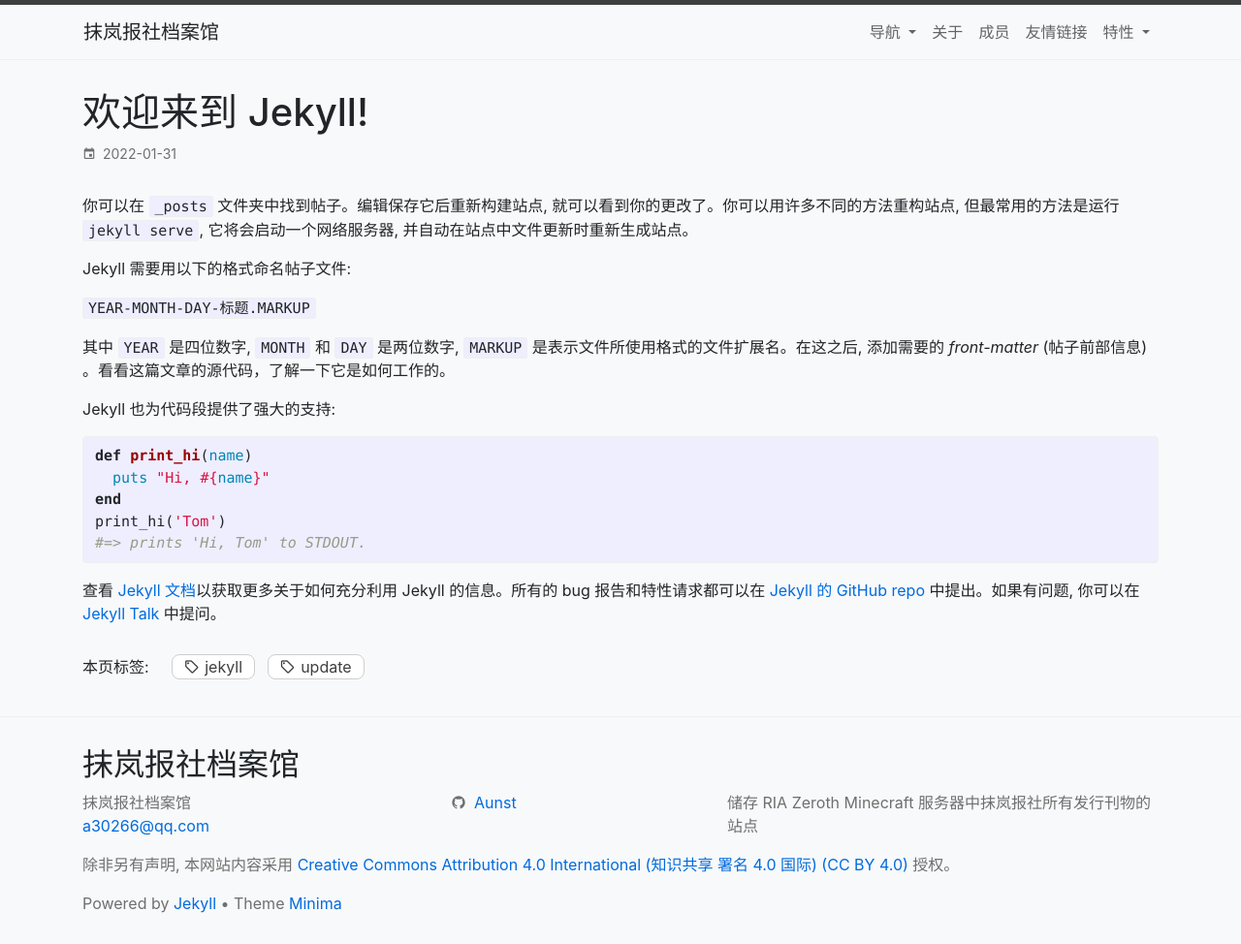
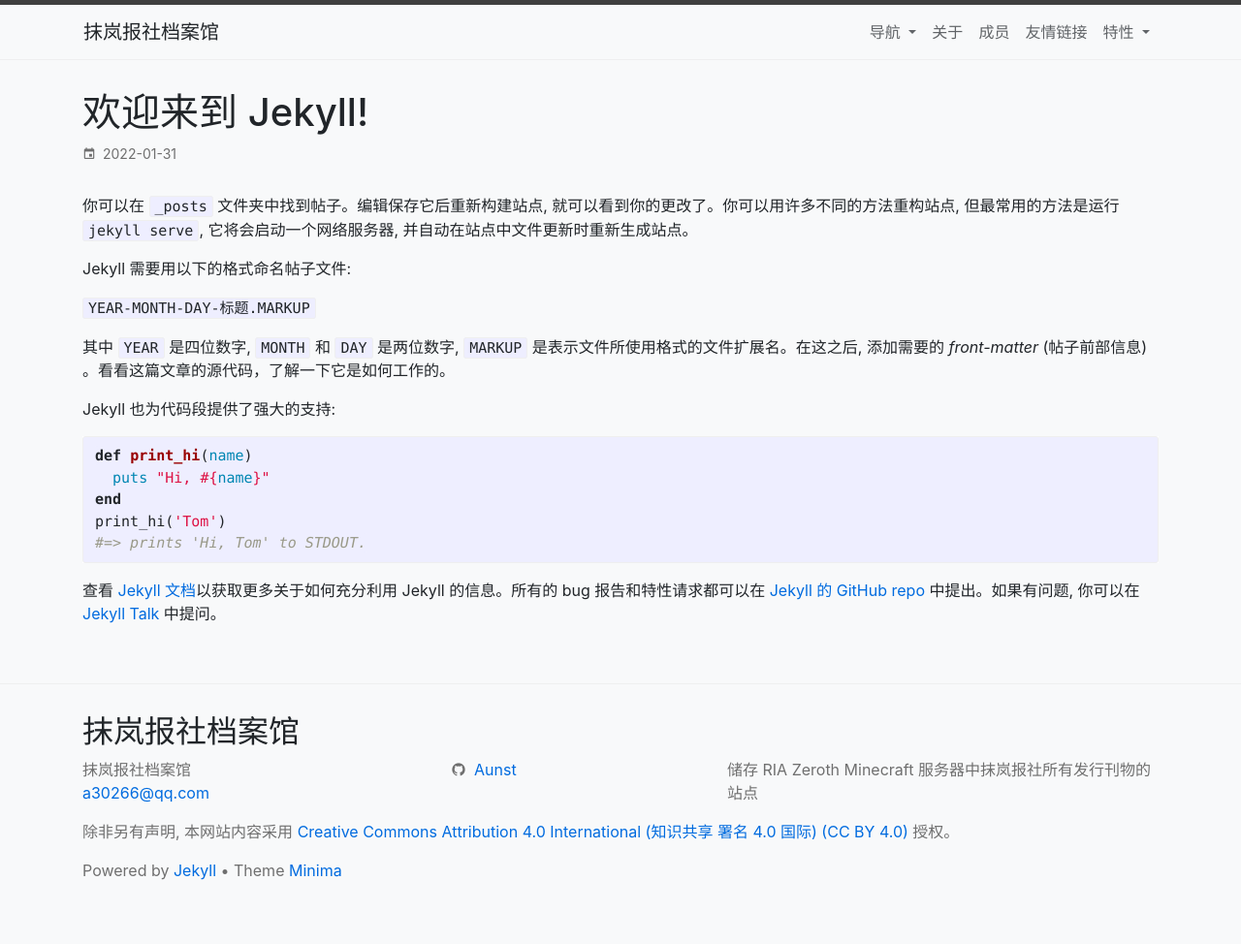
Before and after one commit to Aunst/Matlantic_Newspaper_Office, a Jekyll site: the page built from _posts/2022-01-31-welcome-to-jekyll.markdown, in a window 1280 px wide. Shown: the whole page at 97% size. Built offline with Jekyll 4.4.1, drawn with Linux system fonts in a browser that asks for light colours; comment, search, counter and statistics services are not loaded; after the commit the page ends 940 px from its top, so only the background shows below that.

Commit message:
移除测试标签

```diff
--- a/_posts/2022-01-31-welcome-to-jekyll.markdown
+++ b/_posts/2022-01-31-welcome-to-jekyll.markdown
@@ -3,9 +3,6 @@
 title:  "欢迎来到 Jekyll!"
 date:   2022-01-31 23:04:04 +0800
 categories: jekyll update
-tag:
-- jekyll
-- update
 ---
 
 你可以在 `_posts` 文件夹中找到帖子。编辑保存它后重新构建站点, 就可以看到你的更改了。你可以用许多不同的方法重构站点, 但最常用的方法是运行 `jekyll serve`, 它将会启动一个网络服务器, 并自动在站点中文件更新时重新生成站点。
--- a/tag/jekyll.markdown
+++ /dev/null
@@ -1,5 +0,0 @@
----
-layout: tagpage
-title: "标签:jekyll"
-tag: jekyll
----
--- a/tag/update.markdown
+++ /dev/null
@@ -1,5 +0,0 @@
----
-layout: tagpage
-title: "标签:update"
-tag: update
----
```
